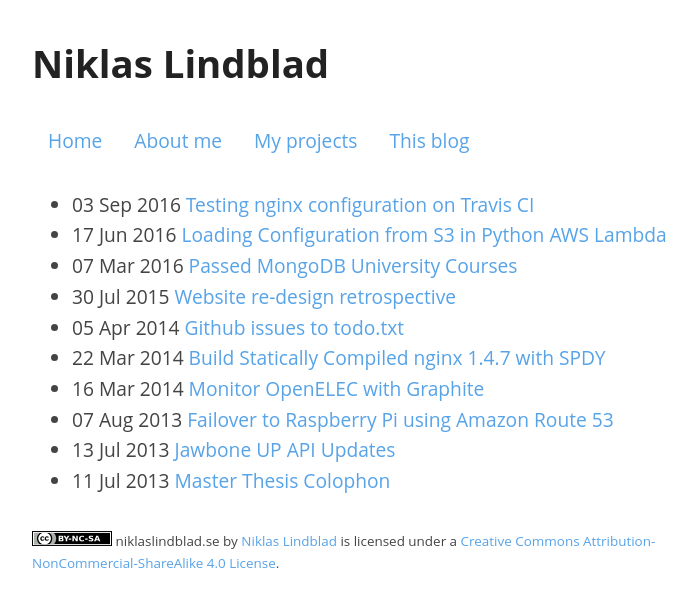
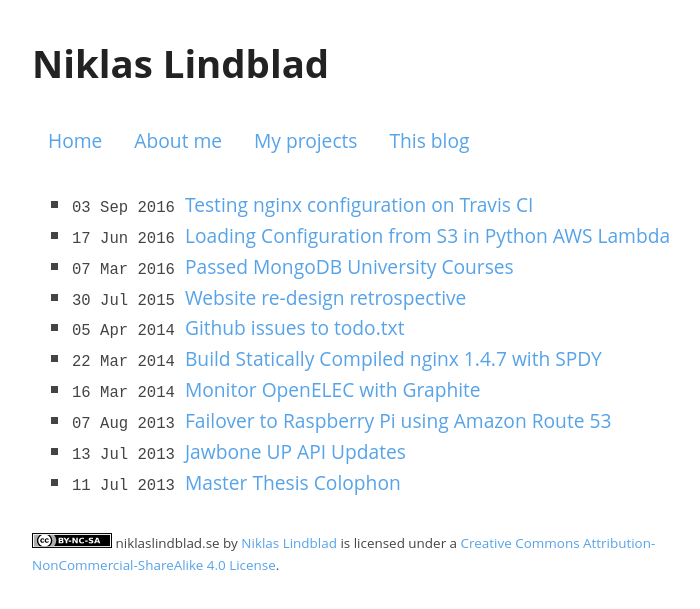
Before and after one commit to niklasvincent/nlindblad.github.io, a Jekyll site: the page built from index.html, in a window 1280 px wide. Shown: the top 609 px of the page, without its empty margins (283-983 px from the left). Built offline with Jekyll 4.4.1, drawn with Linux system fonts in a browser that asks for light colours.

Commit message:
Use fixed space font for post listing

```diff
--- a/_includes/style.css
+++ b/_includes/style.css
@@ -93,6 +93,15 @@
   padding-left: 5px;
 }
 
+/* Blog listing */
+.post__list {
+    list-style: square;
+}
+.post__list__date {
+    font-family: monospace;
+    margin-right: 5px;
+}
+
 /* Pygments syntax highlighting */
 code .hll { background-color: #ffffcc }
 code .c { color: #60a0b0; font-style: italic }
```
